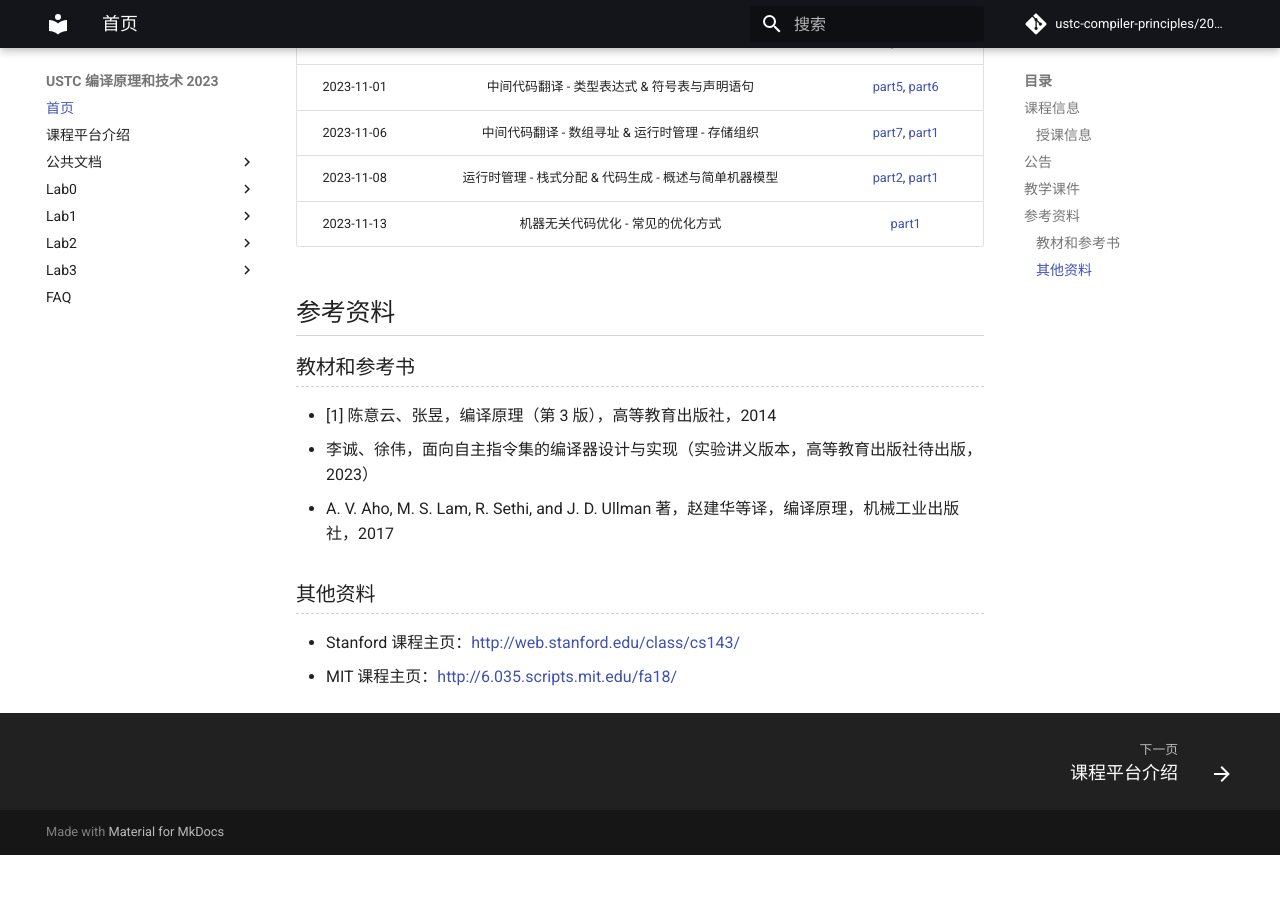
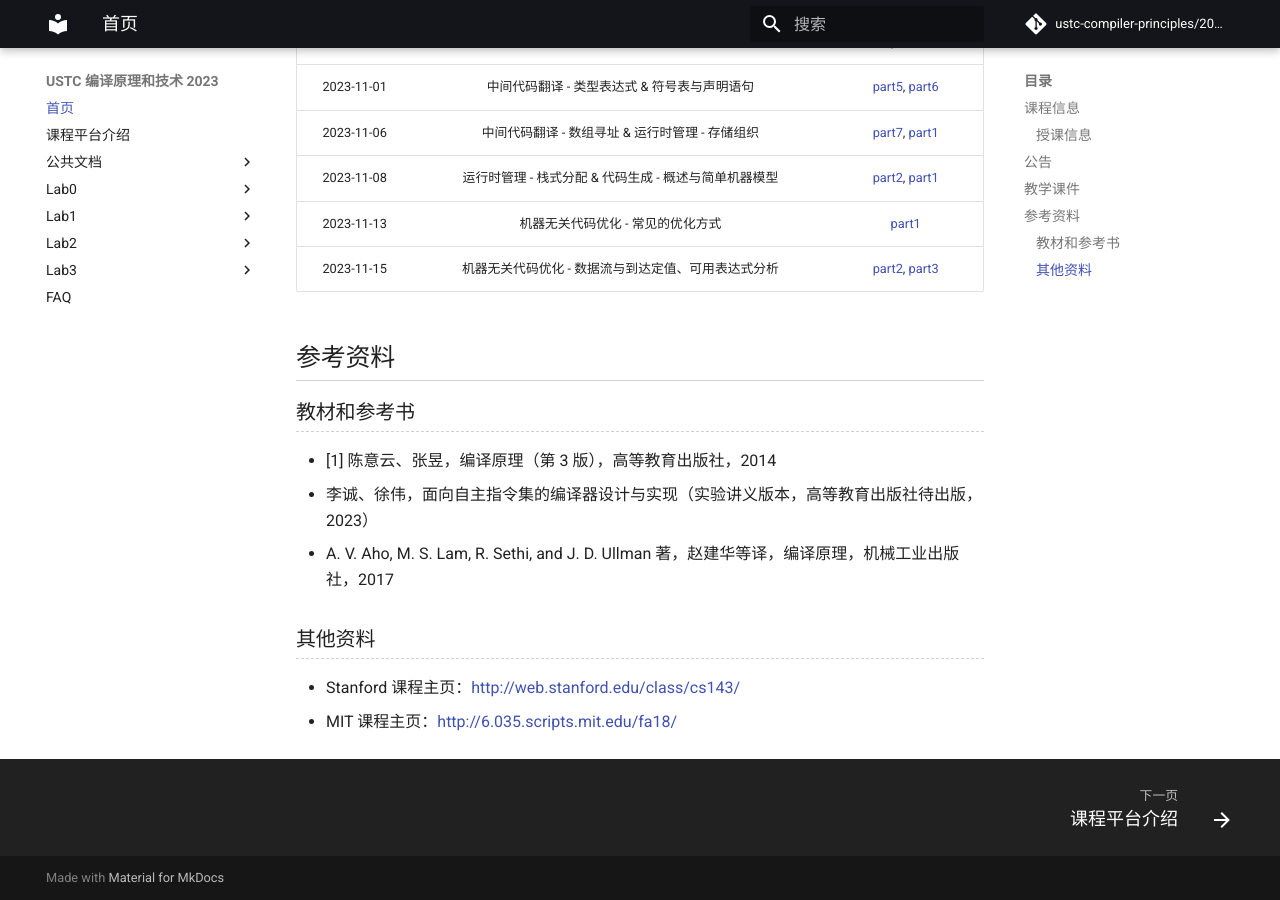
Before and after one commit to ustc-compiler-principles/2023, an MkDocs documentation site: the page built from docs/README.md, in a window 1280 px wide and 900 px high, scrolled down 2135 px. Built offline with MkDocs 1.6.1 and Material for MkDocs 9.7.7, drawn with Linux system fonts in a browser that asks for light colours; comment, search, counter and statistics services are not loaded; before the commit the page ends 2990 px from its top, so only the background shows below that.

Commit message:
add 11-15 slides

```diff
--- a/docs/README.md
+++ b/docs/README.md
@@ -61,6 +61,7 @@
 | 2023-11-06 |    中间代码翻译 - 数组寻址 & 运行时管理 - 存储组织     |                                       [part7](https://rec.ustc.edu.cn/share/898d59b0-81e4-11ee-a431-a7ebbdb09b39), [part1](https://rec.ustc.edu.cn/share/898d59b0-81e4-11ee-a431-a7ebbdb09b39)                                        |
 | 2023-11-08 | 运行时管理 - 栈式分配 & 代码生成 - 概述与简单机器模型  |                                       [part2](https://rec.ustc.edu.cn/share/898d59b0-81e4-11ee-a431-a7ebbdb09b39), [part1](https://rec.ustc.edu.cn/share/898d59b0-81e4-11ee-a431-a7ebbdb09b39)                                        |
 | 2023-11-13 |           机器无关代码优化 - 常见的优化方式            |                                                                              [part1](https://rec.ustc.edu.cn/share/898d59b0-81e4-11ee-a431-a7ebbdb09b39)                                                                              |
+| 2023-11-15 |  机器无关代码优化 - 数据流与到达定值、可用表达式分析   |                                       [part2](https://rec.ustc.edu.cn/share/ec735a10-8372-11ee-a33f-3f4ce56e99ac), [part3](https://rec.ustc.edu.cn/share/f7edf830-8372-11ee-a4ee-89e3b900b6a4)                                        |
 
 ## 参考资料
 
```
